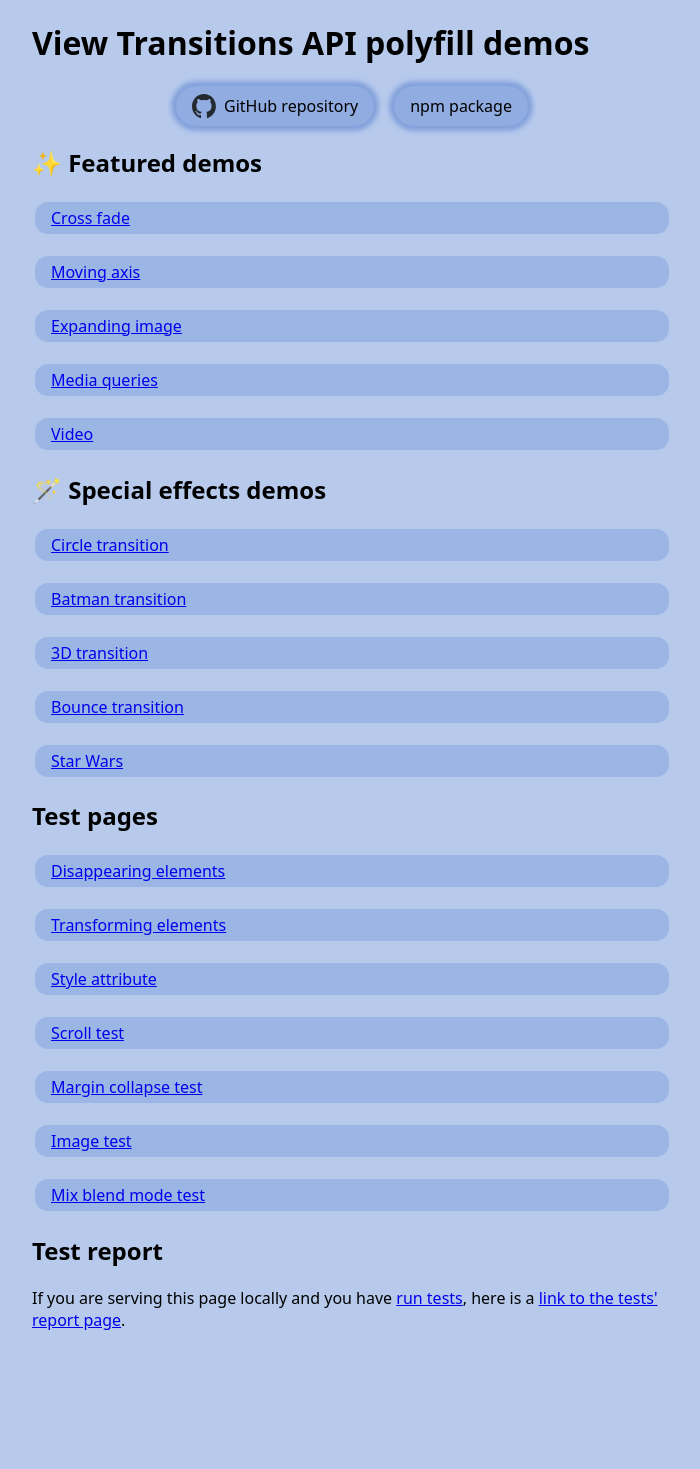
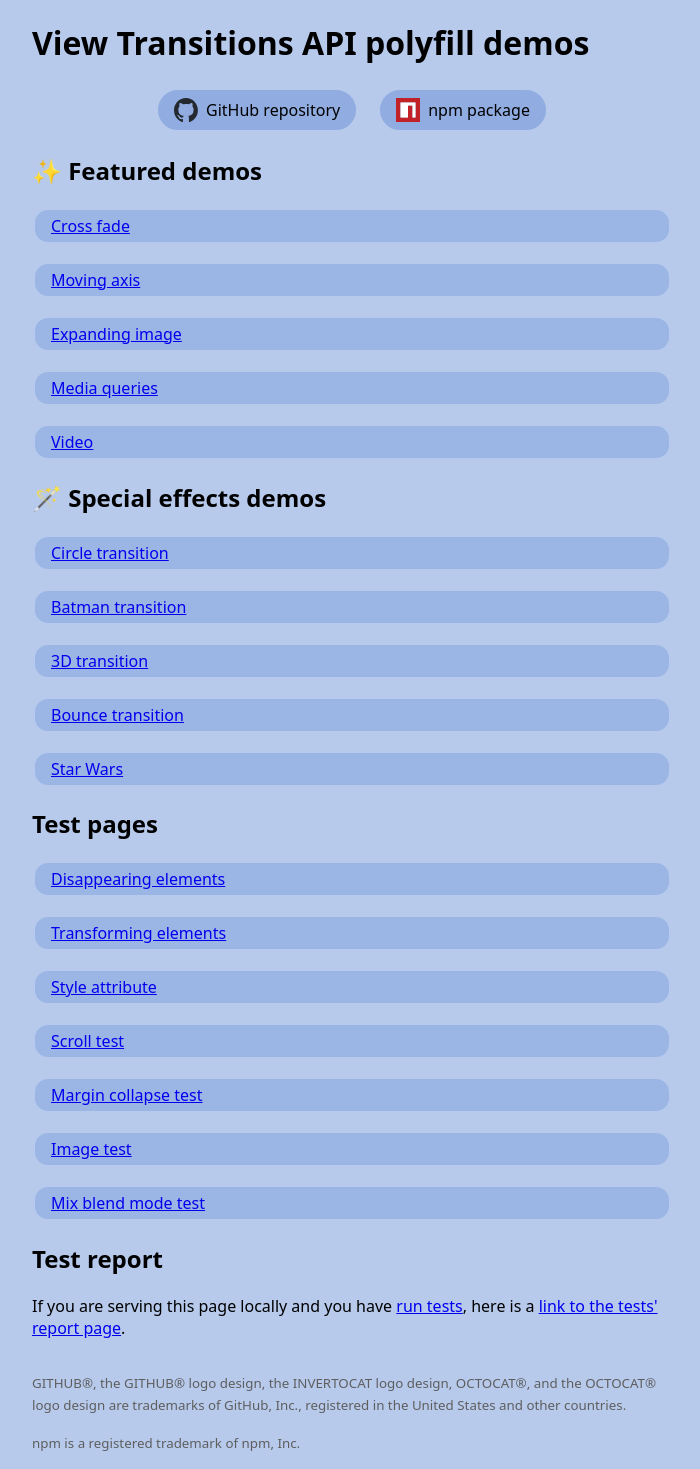
Before and after one commit to demarketed/view-transitions-polyfill, a website built with Vite: page index.html in a window 1280 px wide. Shown: the whole page, without its empty margins (288-988 px from the left). Before the commit the page ends 1347 px from the top, so only its background shows below. Built offline with nearby package versions, Linux system fonts and the light colour scheme.

Commit message:
demos: add npm logo to homepage

```diff
--- a/index-style.css
+++ b/index-style.css
@@ -29,7 +29,8 @@ body {
 .buttons-wrapper {
   display: flex;
   justify-content: center;
-  gap: 1.25em;
+  flex-wrap: wrap;
+  gap: 1em;
 }
 .link-button {
   display: flex;
@@ -37,7 +38,7 @@ body {
   gap: 0.5em;
   padding: 0.5em 1em;
   background-color: hsl(219, 56%, 72%);
-  box-shadow: 0px 0px 0.3em 0.3em hsl(219, 56%, 68%);
+  border: 0.3em solid rgb(183, 202, 236);
   text-decoration: none;
   color: black;
   border-radius: 2em;
@@ -45,7 +46,7 @@ body {
     250ms ease background-color,
     250ms ease transform;
 }
-.gh-logo {
+.logo {
   display: block;
   width: 1.5em;
   height: 1.5em;
@@ -85,6 +86,12 @@ li:focus-within {
   background-color: rgb(99, 143, 224);
   transform: scale(1.1);
 }
+footer {
+  margin-block-start: 2rem;
+}
+footer small {
+  color: rgb(94, 94, 94);
+}
 .light-mode {
   display: block;
 }
@@ -105,7 +112,7 @@ li:focus-within {
   .link-button {
     background-color: hsl(220, 100%, 8%);
     color: white;
-    box-shadow: 0px 0px 5px 5px hsl(220, 100%, 38%);
+    border: 0.3em solid rgb(41, 57, 87);
   }
   .link-button:hover {
     background-color: rgb(0, 40, 114);
@@ -118,4 +125,7 @@ li:focus-within {
   li:focus-within {
     background-color: rgb(0, 40, 114);
   }
+  footer small {
+    color: rgb(185, 185, 185);
+  }
 }
--- a/index.html
+++ b/index.html
@@ -15,12 +15,12 @@
           href="https://github.com/demarketed/view-transitions-polyfill"
         >
           <img
-            class="gh-logo light-mode"
+            class="logo light-mode"
             alt=""
             src="./demos/assets/github-mark/github-mark.svg"
           />
           <img
-            class="gh-logo dark-mode"
+            class="logo dark-mode"
             alt=""
             src="./demos/assets/github-mark/github-mark-white.svg"
           />
@@ -30,6 +30,7 @@
           class="link-button"
           href="https://www.npmjs.com/package/view-transitions-polyfill"
         >
+          <img class="logo" src="./demos/assets/npm-mark/npm-mark.svg" />
           npm package
         </a>
       </div>
@@ -144,6 +145,18 @@
           <a href="./test/report/index.html">link to the tests' report page</a>.
         </p>
       </section>
+      <footer>
+        <p>
+          <small>
+            GITHUB®, the GITHUB® logo design, the INVERTOCAT logo design,
+            OCTOCAT®, and the OCTOCAT® logo design are trademarks of GitHub,
+            Inc., registered in the United States and other countries.
+          </small>
+        </p>
+        <p>
+          <small> npm is a registered trademark of npm, Inc. </small>
+        </p>
+      </footer>
     </div>
   </body>
 </html>
```
Also changed, not shown: demos/assets/npm-mark/npm-mark.svg (added).
